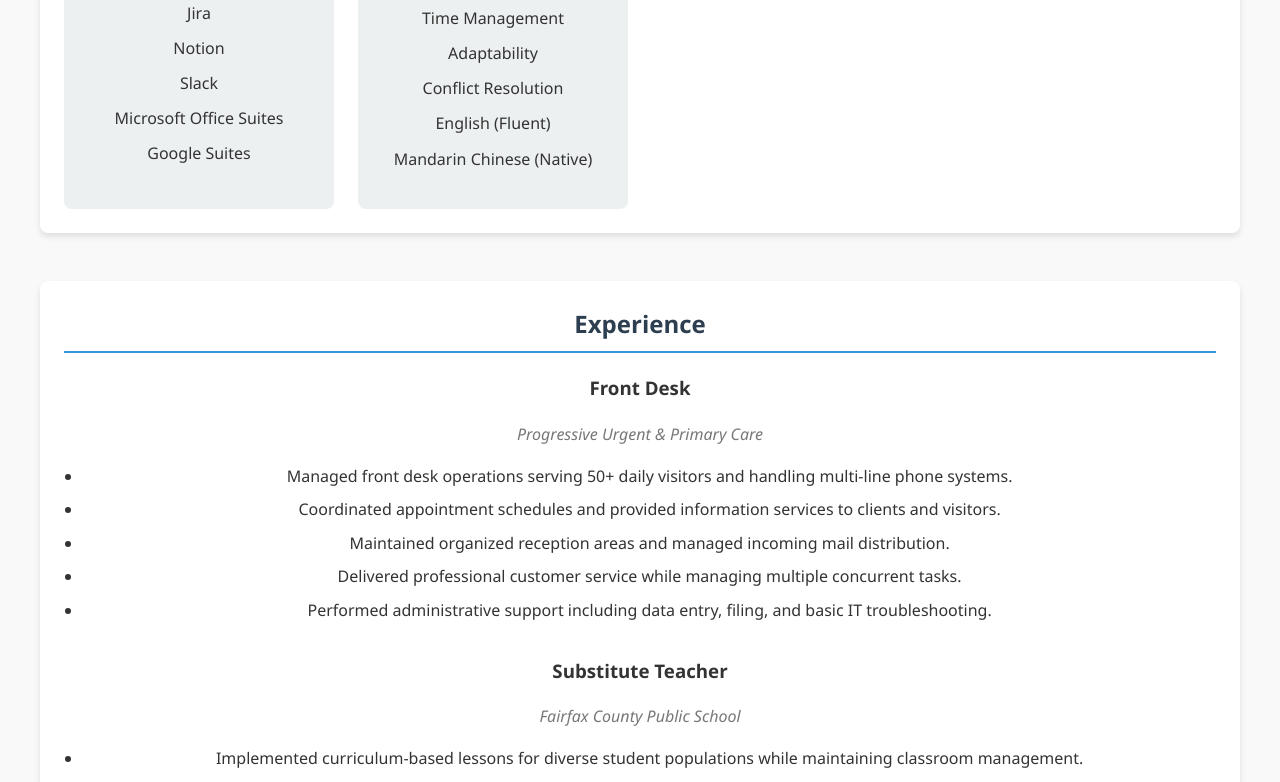
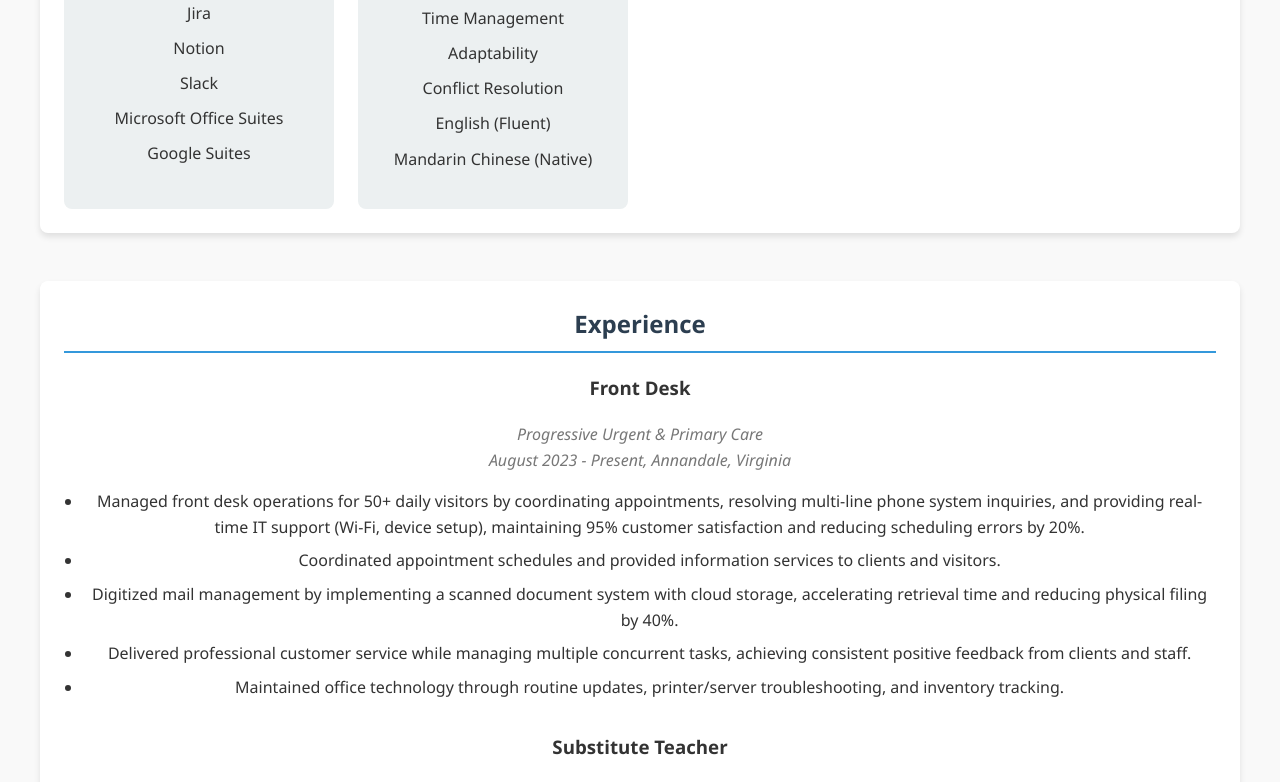
Before and after one commit to jungchang0206/PortfolioPage, a React (Create React App) app: page / in a window 1280 px wide. Shown: the part 2000-2782 px from the top of the page. Built offline with nearby package versions, Linux system fonts and the light colour scheme.

Commit message:
Added more to projects and experience

```diff
--- a/src/components/Experience.jsx
+++ b/src/components/Experience.jsx
@@ -8,25 +8,48 @@ const Experience = () => {
 
       <div className="experience-item">
         <h3>Front Desk</h3>
-        <p className="company">Progressive Urgent & Primary Care</p>
+        <p className="company">
+          Progressive Urgent &amp; Primary Care<br />
+          <span className="experience-date-location">August 2023 - Present, Annandale, Virginia</span>
+        </p>
         <ul className="experience-details">
-          <li>Managed front desk operations serving 50+ daily visitors and handling multi-line phone systems.</li>
-          <li>Coordinated appointment schedules and provided information services to clients and visitors.</li>
-          <li>Maintained organized reception areas and managed incoming mail distribution.</li>
-          <li>Delivered professional customer service while managing multiple concurrent tasks.</li>
-          <li>Performed administrative support including data entry, filing, and basic IT troubleshooting.</li>
+          <li>
+            Managed front desk operations for 50+ daily visitors by coordinating appointments, resolving multi-line phone system inquiries, and providing real-time IT support (Wi-Fi, device setup), maintaining 95% customer satisfaction and reducing scheduling errors by 20%.
+          </li>
+          <li>
+            Coordinated appointment schedules and provided information services to clients and visitors.
+          </li>
+          <li>
+            Digitized mail management by implementing a scanned document system with cloud storage, accelerating retrieval time and reducing physical filing by 40%.
+          </li>
+          <li>
+            Delivered professional customer service while managing multiple concurrent tasks, achieving consistent positive feedback from clients and staff.
+          </li>
+          <li>
+            Maintained office technology through routine updates, printer/server troubleshooting, and inventory tracking.
+          </li>
         </ul>
       </div>
 
       <div className="experience-item">
         <h3>Substitute Teacher</h3>
-        <p className="company">Fairfax County Public School</p>
+        <p className="company">
+          Fairfax County Public School<br />
+          <span className="experience-date-location">September 2023 - Present, Annandale, Virginia</span>
+        </p>
         <ul className="experience-details">
-          <li>Implemented curriculum-based lessons for diverse student populations while maintaining classroom management.</li>
-          <li>Provided targeted academic assistance and individualized support to students across various subjects.</li>
-          <li>Established positive learning environments through effective behavior management and disciplinary strategies.</li>
-          <li>Facilitated clear communication with permanent teachers and administration regarding student progress and classroom dynamics.</li>
-          <li>Demonstrated multitasking and time management abilities.</li>
+          <li>
+            Implemented curriculum-based lessons for diverse student populations by adapting instructional strategies to meet varying learning needs, resulting in improved student engagement and comprehension.
+          </li>
+          <li>
+            Provided targeted academic assistance and individualized support by assessing student strengths and weaknesses, leading to measurable progress in core subject areas.
+          </li>
+          <li>
+            Established positive learning environments through consistent behavior management techniques and proactive disciplinary strategies, reducing classroom disruptions.
+          </li>
+          <li>
+            Facilitated clear communication with teachers and administration by maintaining detailed progress reports and timely updates, ensuring alignment on student development goals.
+          </li>
         </ul>
       </div>
     </section>
--- a/src/components/Projects.jsx
+++ b/src/components/Projects.jsx
@@ -29,13 +29,10 @@ const Projects = () => {
 
       <div className="project-item">
         <h3>Automatic License Plate Recognition System</h3>
-        <ul className="project-details">
-          <li>Developed end-to-end ALPR system using YOLOvs for license plate detection and EasyOCR for character recognition.</li>
-          <li>Achieved 85.3% precision and 70.8% average IoU on 433-image dataset through optimized model performance.</li>
-          <li>Implemented custom preprocessing pipeline with CLAHE enhancement and geometric validation filters.</li>
-          <li>Built comprehensive evaluation framework with precision, recall, F1-score, and IoU metrics analysis.</li>
-          <li>Deployed real-time processing capabilities suitable for traffic monitoring and parking management applications.</li>
-        </ul>
+        <p>• Developed end-to-end ALPR system using YOLOv8 for license plate detection and EasyOCR for character recognition.</p>
+        <p>• Achieved 85.3% precision and 70.8% average IoU on 433-image dataset through optimized model performance.</p>
+        <p>• Built comprehensive evaluation framework with precision, recall, F1-score, and IoU metrics analysis.</p>
+        <p>• Technologies: Python, OpenCV, YOLOv8, EasyOCR, CLAHE, Pandas.</p>
       </div>
 
       <div className="project-item">
@@ -50,14 +47,22 @@ const Projects = () => {
             Visit Live Website
           </a>
         </p>
-        <ul className="project-details">
-          <li>Developed full-stack calorie tracking application with real-time USDA food database integration using JavaScript/HTML/CSS.</li>
-          <li>Implemented responsive UI with animated progress tracking for calories and macronutrients (protein, carbs, fat).</li>
-          <li>Designed algorithm for automatic macro-nutrient goal calculation based on user's calorie target (30% protein, 45% carbs, 25% fat).</li>
-          <li>Built food logging system with quantity adjustment and nutritional value calculation per serving.</li>
-          <li>Integrated Harris-Benedict equation calculator for personalized daily calorie needs estimation.</li>
-          <li>Deployed with secure environment variable management for API keys and sensitive configuration.</li>
-        </ul>
+        <p>• Developed full-stack calorie tracking application with real-time USDA food database integration using JavaScript/HTML/CSS.</p>
+        <p>• Implemented responsive UI with animated progress tracking for calories and macronutrients (protein, carbs, fat).</p>
+        <p>• Designed algorithm for automatic macro-nutrient goal calculation based on user's calorie target (30% protein, 45% carbs, 25% fat).</p>
+        <p>• Built food logging system with quantity adjustment and nutritional value calculation per serving.</p>
+        <p>• Integrated Harris-Benedict equation calculator for personalized daily calorie needs estimation.</p>
+        <p>• Deployed with secure environment variable management for API keys and sensitive configuration.</p>
+        <p>• Technologies: JavaScript, HTML, CSS, AWS Amplify, REST API.</p>
+      </div>
+
+      <div className="project-item">
+        <h3>Deep Learn Snake Game</h3>
+        <p>• Developed a classic Snake game with an integrated AI agent using Python and Pygame.</p>
+        <p>• Implemented AI using Deep Q-Learning to autonomously play and improve performance over time.</p>
+        <p>• Visualized training progress and agent decision-making in real time within the game interface.</p>
+        <p>• Designed modular codebase for easy experimentation with different AI algorithms and hyperparameters.</p>
+        <p>• Technologies: Python, Pygame, NumPy, Deep Q-Learning.</p>
       </div>
     </section>
   );
```
